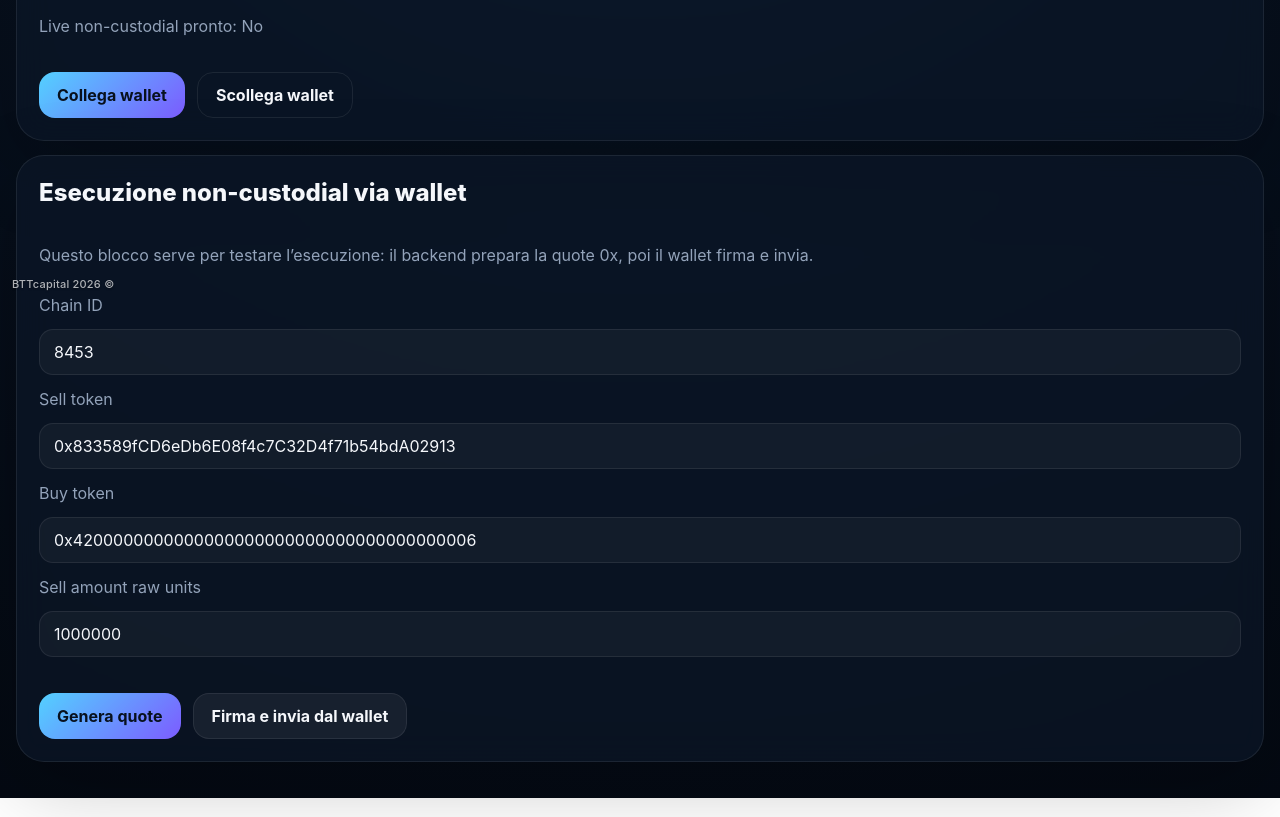
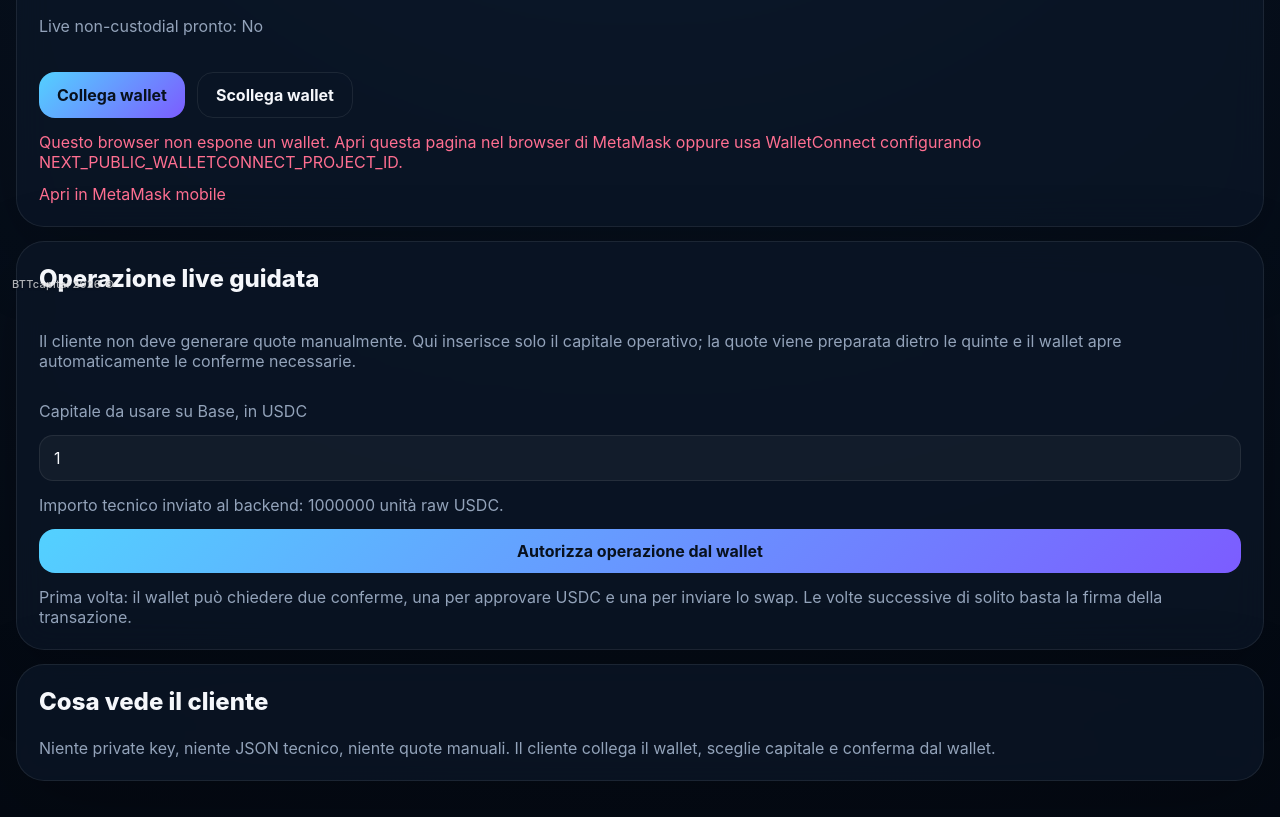
Before and after one commit to antoniobottalico1505/btt-fusion-platform, a Next.js app in the folder web/: page /wallet in a window 1280 px wide. Shown: the part 500-1317 px from the top of the page. Built offline with nearby package versions, Linux system fonts and the light colour scheme.

Commit message:
Simplify non-custodial wallet flow

```diff
--- a/web/app/wallet/page.tsx
+++ b/web/app/wallet/page.tsx
@@ -1,8 +1,14 @@
 'use client'
 
-import { useEffect, useState } from 'react'
+import { useEffect, useMemo, useState } from 'react'
 import { apiFetch, getToken, goToLogin, isAuthMissingOrExpired } from '@/lib/api'
-import { requestWalletConnection, sendWalletTransaction } from '@/lib/wallet'
+import {
+  getMetaMaskMobileLink,
+  hasWalletProvider,
+  requestWalletConnection,
+  sendErc20Approval,
+  sendWalletTransaction,
+} from '@/lib/wallet'
 
 type WalletState = {
   wallet_connected: boolean
@@ -18,19 +24,49 @@ const BASE_CHAIN_ID = 8453
 const BASE_USDC = '0x833589fCD6eDb6E08f4c7C32D4f71b54bdA02913'
 const BASE_WETH = '0x4200000000000000000000000000000000000006'
 
+function usdcToRaw(value: string): string {
+  const clean = String(value || '0').replace(',', '.').trim()
+
+  if (!/^\d+(\.\d{0,6})?$/.test(clean)) {
+    throw new Error('Importo USDC non valido')
+  }
+
+  const [whole, frac = ''] = clean.split('.')
+  const raw = `${whole}${frac.padEnd(6, '0')}`.replace(/^0+(?=\d)/, '')
+
+  return raw || '0'
+}
+
+function shortTx(hash: string): string {
+  if (!hash) return ''
+  return hash.length > 18 ? `${hash.slice(0, 10)}...${hash.slice(-8)}` : hash
+}
+
 export default function WalletPage() {
   const [wallet, setWallet] = useState<WalletState | null>(null)
-  const [sellToken, setSellToken] = useState(BASE_USDC)
-  const [buyToken, setBuyToken] = useState(BASE_WETH)
-  const [sellAmount, setSellAmount] = useState('1000000')
-  const [chainId, setChainId] = useState(BASE_CHAIN_ID)
-  const [quote, setQuote] = useState<any>(null)
+  const [amountUsdc, setAmountUsdc] = useState('1')
   const [busy, setBusy] = useState(false)
   const [msg, setMsg] = useState('')
   const [err, setErr] = useState('')
+  const [step, setStep] = useState('')
+  const [lastApprovalHash, setLastApprovalHash] = useState('')
+  const [lastSwapHash, setLastSwapHash] = useState('')
+  const [browserHasWallet, setBrowserHasWallet] = useState(false)
+
+  const ready = !!wallet?.non_custodial_ready
+  const walletConnected = !!wallet?.wallet_connected
+  const amountRaw = useMemo(() => {
+    try {
+      return usdcToRaw(amountUsdc)
+    } catch {
+      return '0'
+    }
+  }, [amountUsdc])
 
   async function loadWallet() {
     try {
+      setBrowserHasWallet(hasWalletProvider())
+
       if (!getToken()) {
         setWallet(null)
         setErr('Per usare il wallet devi prima fare login.')
@@ -39,6 +75,7 @@ export default function WalletPage() {
 
       const res = await apiFetch<WalletState>('/api/wallet/me', undefined, true)
       setWallet(res)
+      setErr('')
     } catch (e: any) {
       if (isAuthMissingOrExpired(e)) {
         goToLogin('/wallet')
@@ -53,17 +90,20 @@ export default function WalletPage() {
     loadWallet()
   }, [])
 
-  async function connectWallet() {
+  async function connectWallet(): Promise<WalletState | null> {
     setBusy(true)
     setErr('')
     setMsg('')
+    setStep('Apertura wallet per collegamento...')
 
     try {
       if (!getToken()) {
         goToLogin('/wallet')
-        return
+        return null
       }
+
       const payload = await requestWalletConnection()
+
       const res = await apiFetch<WalletState>(
         '/api/wallet/connect',
         {
@@ -73,15 +113,20 @@ export default function WalletPage() {
         true
       )
 
-      setWallet(res as any)
-      setMsg('Wallet collegato correttamente')
+      setWallet(res)
+      setMsg('Wallet collegato correttamente.')
+      setStep('')
       await loadWallet()
+      return res
     } catch (e: any) {
       if (isAuthMissingOrExpired(e)) {
         goToLogin('/wallet')
-        return
+        return null
       }
+
       setErr(e.message || 'Errore collegamento wallet')
+      setStep('')
+      return null
     } finally {
       setBusy(false)
     }
@@ -91,80 +136,151 @@ export default function WalletPage() {
     setBusy(true)
     setErr('')
     setMsg('')
+    setStep('Scollegamento wallet...')
 
     try {
       if (!getToken()) {
         goToLogin('/wallet')
         return
       }
+
       await apiFetch('/api/wallet/disconnect', { method: 'DELETE' }, true)
-      setQuote(null)
-      setMsg('Wallet scollegato')
+      setLastApprovalHash('')
+      setLastSwapHash('')
+      setMsg('Wallet scollegato.')
+      setStep('')
       await loadWallet()
     } catch (e: any) {
       if (isAuthMissingOrExpired(e)) {
         goToLogin('/wallet')
         return
       }
+
       setErr(e.message || 'Errore scollegamento wallet')
+      setStep('')
     } finally {
       setBusy(false)
     }
   }
 
-  async function getQuote() {
+  async function authorizeOperation() {
     setBusy(true)
     setErr('')
     setMsg('')
-    setQuote(null)
+    setStep('')
+    setLastApprovalHash('')
+    setLastSwapHash('')
 
     try {
       if (!getToken()) {
         goToLogin('/wallet')
         return
       }
-      const res = await apiFetch<any>(
+
+      let currentWallet = wallet
+
+      if (!currentWallet?.wallet_connected) {
+        currentWallet = await connectWallet()
+      }
+
+      if (!currentWallet?.wallet_connected) {
+        setErr('Collega prima il wallet.')
+        return
+      }
+
+      if (!currentWallet.email_verified) {
+        setErr('Devi prima verificare la tua email.')
+        return
+      }
+
+      if (!currentWallet.terms_ok) {
+        setErr('Devi prima accettare i termini dalla pagina Abbonamenti.')
+        return
+      }
+
+      if (currentWallet.subscription_status !== 'active') {
+        setErr('Serve un abbonamento attivo per usare il live non-custodial.')
+        return
+      }
+
+      const raw = usdcToRaw(amountUsdc)
+
+      if (BigInt(raw) <= 0n) {
+        setErr('Inserisci un importo USDC maggiore di zero.')
+        return
+      }
+
+      setStep('Preparazione operazione BTTcrypto...')
+
+      const firstQuote = await apiFetch<any>(
         '/api/wallet/zeroex/quote',
         {
           method: 'POST',
           body: JSON.stringify({
-            chain_id: chainId,
-            sell_token: sellToken,
-            buy_token: buyToken,
-            sell_amount: sellAmount,
+            chain_id: BASE_CHAIN_ID,
+            sell_token: BASE_USDC,
+            buy_token: BASE_WETH,
+            sell_amount: raw,
           }),
         },
         true
       )
 
-      setQuote(res)
-      setMsg('Quote generata. Controlla e firma dal wallet solo se vuoi eseguire.')
+      const allowanceIssue = firstQuote?.quote?.issues?.allowance
+      const spender =
+        allowanceIssue?.spender ||
+        firstQuote?.allowance_target ||
+        ''
+
+      if (allowanceIssue && spender) {
+        setStep('Prima autorizzazione USDC: conferma nel wallet.')
+
+        const approvalHash = await sendErc20Approval({
+          token: BASE_USDC,
+          spender,
+          amountRaw: raw,
+          from: currentWallet.wallet_address,
+        })
+
+        setLastApprovalHash(approvalHash)
+        setStep('Autorizzazione inviata. Preparazione transazione finale...')
+
+        await new Promise((resolve) => setTimeout(resolve, 7000))
+      }
+
+      setStep('Apertura wallet per firma della transazione...')
+
+      const finalQuote = await apiFetch<any>(
+        '/api/wallet/zeroex/quote',
+        {
+          method: 'POST',
+          body: JSON.stringify({
+            chain_id: BASE_CHAIN_ID,
+            sell_token: BASE_USDC,
+            buy_token: BASE_WETH,
+            sell_amount: raw,
+          }),
+        },
+        true
+      )
+
+      if (!finalQuote?.transaction) {
+        setErr('0x non ha restituito una transazione firmabile.')
+        return
+      }
+
+      const txHash = await sendWalletTransaction(finalQuote.transaction)
+      setLastSwapHash(txHash)
+      setMsg('Operazione inviata dal wallet. BTTcapital non ha mai visto la tua private key.')
+      setStep('')
     } catch (e: any) {
       if (isAuthMissingOrExpired(e)) {
         goToLogin('/wallet')
         return
       }
-      setErr(e.message || 'Errore generazione quote')
-    } finally {
-      setBusy(false)
-    }
-  }
 
-  async function executeQuote() {
-    setBusy(true)
-    setErr('')
-    setMsg('')
-
-    try {
-      if (!quote?.transaction) {
-        setErr('Prima genera una quote')
-        return
-      }
-
-      const txHash = await sendWalletTransaction(quote.transaction)
-      setMsg(`Transazione inviata: ${txHash}`)
-    } catch (e: any) {
-      setErr(e.message || 'Errore invio transazione')
+      setErr(e.message || 'Errore operazione wallet')
+      setStep('')
     } finally {
       setBusy(false)
     }
@@ -175,72 +291,91 @@ export default function WalletPage() {
       <div>
         <h1 className="section-title">Wallet non-custodial</h1>
         <p className="section-sub">
-          Collega il wallet: BTTcapital prepara segnali e transazioni, ma il tuo wallet firma. Il server non conserva la tua private key.
+          Collega il wallet e autorizza le operazioni dal tuo wallet. BTTcapital prepara l’operazione, ma non conserva mai la private key.
         </p>
       </div>
 
       {msg ? <div className="good">{msg}</div> : null}
       {err ? <div className="bad">{err}</div> : null}
+      {step ? <div className="good">{step}</div> : null}
 
       <div className="card stack">
-        <h2 className="section-title">Stato wallet</h2>
-        <div className="muted">Wallet collegato: {wallet?.wallet_connected ? 'Sì' : 'No'}</div>
+        <h2 className="section-title">Stato accesso</h2>
+        <div className="muted">Wallet collegato: {walletConnected ? 'Sì' : 'No'}</div>
         <div className="muted">Address: {wallet?.wallet_address || 'N/D'}</div>
-        <div className="muted">Chain ID: {wallet?.wallet_chain_id || 'N/D'}</div>
+        <div className="muted">Rete: Base / Chain ID {wallet?.wallet_chain_id || BASE_CHAIN_ID}</div>
         <div className="muted">Email verificata: {wallet?.email_verified ? 'Sì' : 'No'}</div>
         <div className="muted">Termini accettati: {wallet?.terms_ok ? 'Sì' : 'No'}</div>
         <div className="muted">Abbonamento: {wallet?.subscription_status || 'inactive'}</div>
-        <div className="muted">Live non-custodial pronto: {wallet?.non_custodial_ready ? 'Sì' : 'No'}</div>
+        <div className="muted">Live non-custodial pronto: {ready ? 'Sì' : 'No'}</div>
 
         <div className="actions">
-          <button onClick={connectWallet} disabled={busy}>Collega wallet</button>
-          <button className="ghost" onClick={disconnectWallet} disabled={busy}>Scollega wallet</button>
+          <button onClick={() => connectWallet()} disabled={busy}>
+            {walletConnected ? 'Ricollega wallet' : 'Collega wallet'}
+          </button>
+
+          <button className="ghost" onClick={disconnectWallet} disabled={busy || !walletConnected}>
+            Scollega wallet
+          </button>
+        </div>
+
+        {!browserHasWallet ? (
+          <div className="bad">
+            Questo browser non espone un wallet. Apri questa pagina nel browser di MetaMask oppure usa WalletConnect configurando NEXT_PUBLIC_WALLETCONNECT_PROJECT_ID.
+            <div style={{ marginTop: 12 }}>
+              <a href={getMetaMaskMobileLink('/wallet')}>Apri in MetaMask mobile</a>
+            </div>
+          </div>
+        ) : null}
+      </div>
+
+      <div className="card stack">
+        <h2 className="section-title">Operazione live guidata</h2>
+        <p className="section-sub">
+          Il cliente non deve generare quote manualmente. Qui inserisce solo il capitale operativo; la quote viene preparata dietro le quinte e il wallet apre automaticamente le conferme necessarie.
+        </p>
+
+        <label className="stack">
+          <span className="muted">Capitale da usare su Base, in USDC</span>
+          <input
+            value={amountUsdc}
+            inputMode="decimal"
+            placeholder="1"
+            onChange={(e) => setAmountUsdc(e.target.value)}
+          />
+        </label>
+
+        <div className="muted">
+          Importo tecnico inviato al backend: {amountRaw} unità raw USDC.
+        </div>
+
+        <button onClick={authorizeOperation} disabled={busy}>
+          Autorizza operazione dal wallet
+        </button>
+
+        <div className="muted">
+          Prima volta: il wallet può chiedere due conferme, una per approvare USDC e una per inviare lo swap. Le volte successive di solito basta la firma della transazione.
         </div>
       </div>
 
+      {(lastApprovalHash || lastSwapHash) ? (
+        <div className="card stack">
+          <h2 className="section-title">Ultima operazione</h2>
+          {lastApprovalHash ? (
+            <div className="muted">Approval USDC: {shortTx(lastApprovalHash)}</div>
+          ) : null}
+          {lastSwapHash ? (
+            <div className="muted">Transazione swap: {shortTx(lastSwapHash)}</div>
+          ) : null}
+        </div>
+      ) : null}
+
       <div className="card stack">
-        <h2 className="section-title">Esecuzione non-custodial via wallet</h2>
-        <p className="section-sub">
-          Questo blocco serve per testare l’esecuzione: il backend prepara la quote 0x, poi il wallet firma e invia.
-        </p>
-
-        <label className="stack">
-          <span className="muted">Chain ID</span>
-          <input value={chainId} onChange={(e) => setChainId(Number(e.target.value || BASE_CHAIN_ID))} />
-        </label>
-
-        <label className="stack">
-          <span className="muted">Sell token</span>
-          <input value={sellToken} onChange={(e) => setSellToken(e.target.value)} />
-        </label>
-
-        <label className="stack">
-          <span className="muted">Buy token</span>
-          <input value={buyToken} onChange={(e) => setBuyToken(e.target.value)} />
-        </label>
-
-        <label className="stack">
-          <span className="muted">Sell amount raw units</span>
-          <input value={sellAmount} onChange={(e) => setSellAmount(e.target.value)} />
-        </label>
-
-        <div className="actions">
-          <button onClick={getQuote} disabled={busy || !wallet?.non_custodial_ready}>
-            Genera quote
-          </button>
-          <button className="secondary" onClick={executeQuote} disabled={busy || !quote?.transaction}>
-            Firma e invia dal wallet
-          </button>
+        <h2 className="section-title">Cosa vede il cliente</h2>
+        <div className="muted">
+          Niente private key, niente JSON tecnico, niente quote manuali. Il cliente collega il wallet, sceglie capitale e conferma dal wallet.
         </div>
       </div>
-
-      {quote ? (
-        <div className="card stack">
-          <h2 className="section-title">Quote generata</h2>
-          <div className="muted">Allowance target: {quote.allowance_target || 'N/D'}</div>
-          <pre className="log">{JSON.stringify(quote.transaction, null, 2)}</pre>
-        </div>
-      ) : null}
     </div>
   )
 }
--- a/web/lib/wallet.ts
+++ b/web/lib/wallet.ts
@@ -1,5 +1,7 @@
 export type EthereumProvider = {
   request: (args: { method: string; params?: any[] }) => Promise<any>
+  enable?: () => Promise<any>
+  disconnect?: () => Promise<void>
 }
 
 declare global {
@@ -8,26 +10,146 @@ declare global {
   }
 }
 
+const BASE_CHAIN_ID = 8453
+const BASE_CHAIN_HEX = '0x2105'
+const BASE_RPC_URL = 'https://mainnet.base.org'
+const SITE_URL = 'https://bttcapital.cc'
+
+let cachedProvider: EthereumProvider | null = null
+
+function getInjectedProvider(): EthereumProvider | null {
+  if (typeof window === 'undefined') return null
+  return window.ethereum || null
+}
+
 export function hasWalletProvider(): boolean {
-  return typeof window !== 'undefined' && !!window.ethereum
+  return !!getInjectedProvider()
+}
+
+export function getMetaMaskMobileLink(path: string = '/wallet'): string {
+  const cleanPath = path.startsWith('/') ? path : `/${path}`
+  return `https://metamask.app.link/dapp/bttcapital.cc${cleanPath}`
+}
+
+async function getWalletConnectProvider(): Promise<EthereumProvider> {
+  const projectId = process.env.NEXT_PUBLIC_WALLETCONNECT_PROJECT_ID
+
+  if (!projectId) {
+    throw new Error(
+      'Wallet non trovato in questo browser. Apri questa pagina nel browser di MetaMask/Rabby/Coinbase Wallet oppure imposta NEXT_PUBLIC_WALLETCONNECT_PROJECT_ID su Vercel.'
+    )
+  }
+
+  const mod: any = await import('@walletconnect/ethereum-provider')
+  const EthereumProvider = mod.default || mod.EthereumProvider
+
+  const provider = await EthereumProvider.init({
+    projectId,
+    chains: [BASE_CHAIN_ID],
+    optionalChains: [1, 10, 56, 137, 42161],
+    showQrModal: true,
+    rpcMap: {
+      [BASE_CHAIN_ID]: BASE_RPC_URL,
+    },
+    metadata: {
+      name: 'BTTcapital',
+      description: 'BTTcapital non-custodial wallet execution',
+      url: SITE_URL,
+      icons: [`${SITE_URL}/favicon.ico`],
+    },
+  })
+
+  await provider.enable()
+  cachedProvider = provider
+  return provider
+}
+
+async function getProvider(): Promise<EthereumProvider> {
+  if (cachedProvider) return cachedProvider
+
+  const injected = getInjectedProvider()
+  if (injected) {
+    cachedProvider = injected
+    return injected
+  }
+
+  return await getWalletConnectProvider()
+}
+
+function normalizeAddress(value: string): string {
+  const address = String(value || '').trim()
+
+  if (!/^0x[a-fA-F0-9]{40}$/.test(address)) {
+    throw new Error('Address wallet non valido')
+  }
+
+  return address
+}
+
+function toPaddedUint256Hex(value: string): string {
+  const raw = BigInt(String(value || '0'))
+
+  if (raw <= 0n) {
+    throw new Error('Importo non valido')
+  }
+
+  return raw.toString(16).padStart(64, '0')
+}
+
+function encodeApprove(spender: string, amountRaw: string): string {
+  const cleanSpender = normalizeAddress(spender).replace(/^0x/, '').toLowerCase()
+  const cleanAmount = toPaddedUint256Hex(amountRaw)
+
+  // approve(address,uint256) = 0x095ea7b3
+  return `0x095ea7b3${cleanSpender.padStart(64, '0')}${cleanAmount}`
+}
+
+export async function switchToBase(provider?: EthereumProvider) {
+  const p = provider || (await getProvider())
+
+  try {
+    await p.request({
+      method: 'wallet_switchEthereumChain',
+      params: [{ chainId: BASE_CHAIN_HEX }],
+    })
+  } catch (e: any) {
+    const code = Number(e?.code || 0)
+
+    if (code !== 4902) {
+      throw e
+    }
+
+    await p.request({
+      method: 'wallet_addEthereumChain',
+      params: [
+        {
+          chainId: BASE_CHAIN_HEX,
+          chainName: 'Base',
+          nativeCurrency: {
+            name: 'Ether',
+            symbol: 'ETH',
+            decimals: 18,
+          },
+          rpcUrls: [BASE_RPC_URL],
+          blockExplorerUrls: ['https://basescan.org'],
+        },
+      ],
+    })
+  }
 }
 
 export async function requestWalletConnection() {
-  if (!hasWalletProvider()) {
-    throw new Error('Wallet non trovato. Installa MetaMask o un wallet EVM compatibile.')
-  }
+  const provider = await getProvider()
 
-  const accounts: string[] = await window.ethereum!.request({
+  await switchToBase(provider)
+
+  const accounts: string[] = await provider.request({
     method: 'eth_requestAccounts',
   })
 
-  const address = accounts?.[0]
+  const address = normalizeAddress(accounts?.[0] || '')
 
-  if (!address) {
-    throw new Error('Nessun account wallet selezionato')
-  }
-
-  const chainIdHex: string = await window.ethereum!.request({
+  const chainIdHex: string = await provider.request({
     method: 'eth_chainId',
   })
 
@@ -41,7 +163,7 @@ export async function requestWalletConnection() {
     'Firma questo messaggio per collegare il wallet. Non è una transazione e non sposta fondi.',
   ].join('\n')
 
-  const signature: string = await window.ethereum!.request({
+  const signature: string = await provider.request({
     method: 'personal_sign',
     params: [message, address],
   })
@@ -49,27 +171,48 @@ export async function requestWalletConnection() {
   return { address, chainId, message, signature }
 }
 
+export async function sendErc20Approval(params: {
+  token: string
+  spender: string
+  amountRaw: string
+  from: string
+}): Promise<string> {
+  const provider = await getProvider()
+  await switchToBase(provider)
+
+  const tx = {
+    from: normalizeAddress(params.from),
+    to: normalizeAddress(params.token),
+    data: encodeApprove(params.spender, params.amountRaw),
+    value: '0x0',
+  }
+
+  return await provider.request({
+    method: 'eth_sendTransaction',
+    params: [tx],
+  })
+}
+
 export async function sendWalletTransaction(tx: any): Promise<string> {
-  if (!hasWalletProvider()) {
-    throw new Error('Wallet non trovato')
-  }
+  const provider = await getProvider()
+  await switchToBase(provider)
 
   if (!tx?.to || !tx?.data) {
     throw new Error('Transazione non valida')
   }
 
   const cleanTx: Record<string, string> = {
-    from: tx.from,
-    to: tx.to,
-    data: tx.data,
+    from: normalizeAddress(tx.from),
+    to: normalizeAddress(tx.to),
+    data: String(tx.data),
     value: tx.value || '0x0',
   }
 
   for (const key of ['gas', 'gasPrice', 'maxFeePerGas', 'maxPriorityFeePerGas']) {
-    if (tx[key]) cleanTx[key] = tx[key]
+    if (tx[key]) cleanTx[key] = String(tx[key])
   }
 
-  return await window.ethereum!.request({
+  return await provider.request({
     method: 'eth_sendTransaction',
     params: [cleanTx],
   })
--- a/web/package.json
+++ b/web/package.json
@@ -9,6 +9,7 @@
     "lint": "next lint"
   },
   "dependencies": {
+    "@walletconnect/ethereum-provider": "^2.17.2",
     "next": "15.3.8",
     "react": "19.1.0",
     "react-dom": "19.1.0",
```
Also changed, not shown: 1 other file (tests, documents, lock files or other folders).
